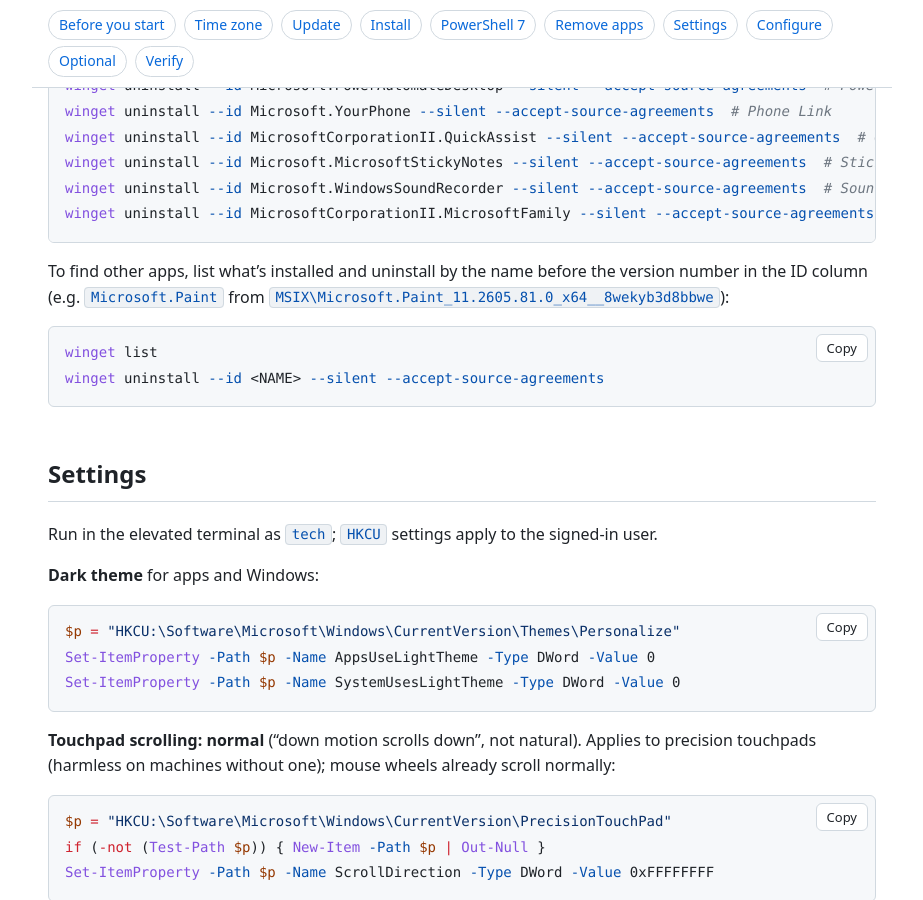
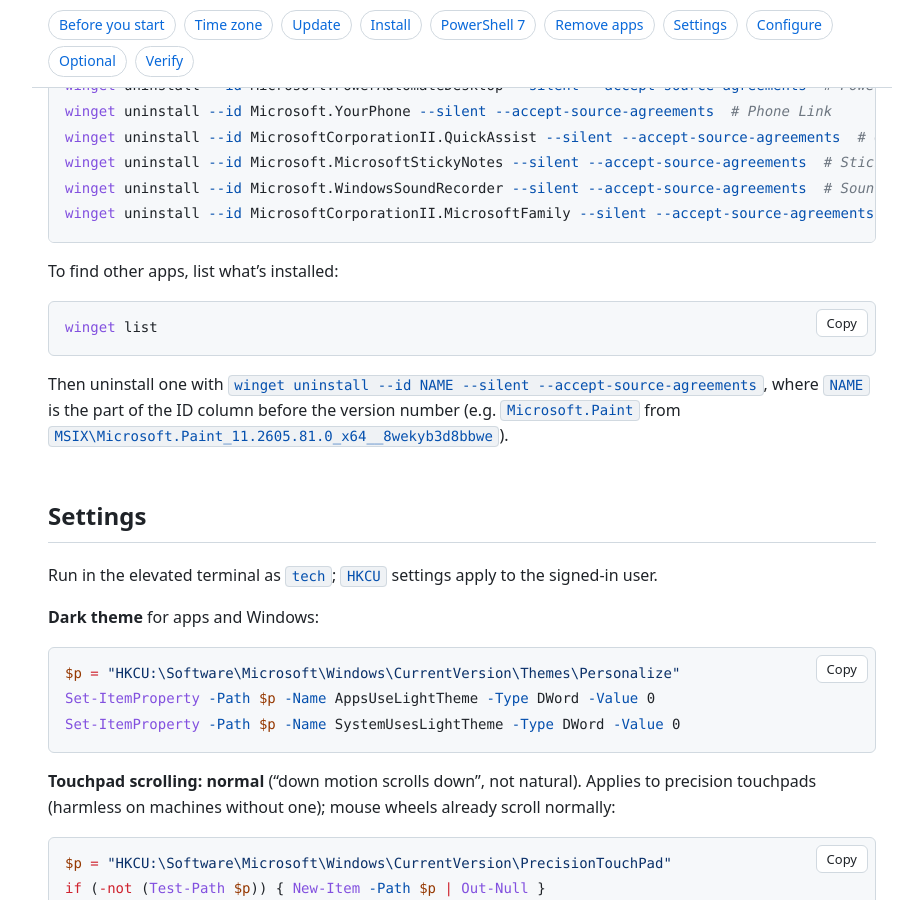
Before and after one commit to leewiscovitch/wiscovitch-install, a Jekyll site: the page built from windows.md, in a window 1280 px wide and 900 px high, scrolled down 4265 px. Shown: the whole window, without its empty margins (178-1101 px from the left). Built offline with Jekyll 4.4.1, drawn with Linux system fonts in a browser that asks for light colours.

Commit message:
Windows: make the winget list block pasteable; CI ssh check diagnostics
The "find other apps" block had `winget uninstall --id <NAME>`, which
PowerShell rejects ('<' is reserved), so pasting it failed. The block
is now just `winget list`, with the uninstall form described in text.

CI: block logs are written as UTF-8, and the SSH login check prints
sshd status, DefaultShell, the key file ACL and ssh's own output.

Co-Authored-By: Claude Opus 5.5 <noreply@anthropic.com>

````diff
--- a/_includes/remove.md
+++ b/_includes/remove.md
@@ -8,9 +8,10 @@ Uninstall built-in apps with winget. Copy the groups you want; a line for an app
 {% endfor %}```
 
 {% endfor -%}
-To find other apps, list what's installed and uninstall by the name before the version number in the ID column (e.g. `Microsoft.Paint` from `MSIX\Microsoft.Paint_11.2605.81.0_x64__8wekyb3d8bbwe`):
+To find other apps, list what's installed:
 
 ```powershell
 winget list
-winget uninstall --id <NAME> --silent --accept-source-agreements
 ```
+
+Then uninstall one with `winget uninstall --id NAME --silent --accept-source-agreements`, where `NAME` is the part of the ID column before the version number (e.g. `Microsoft.Paint` from `MSIX\Microsoft.Paint_11.2605.81.0_x64__8wekyb3d8bbwe`).
````
Also changed, not shown: .github/workflows/test.yml, 1 other file.
